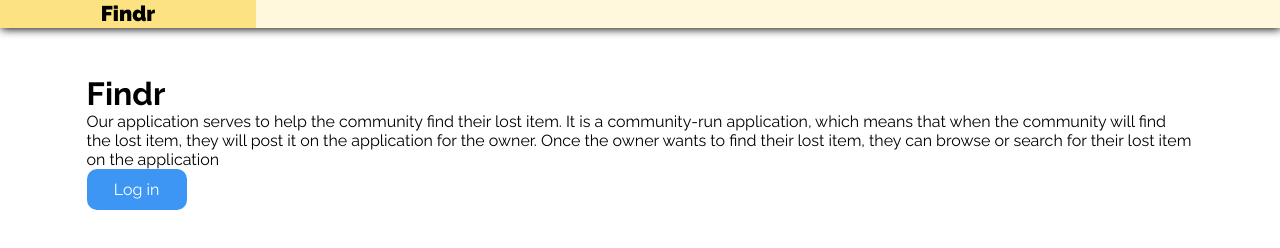
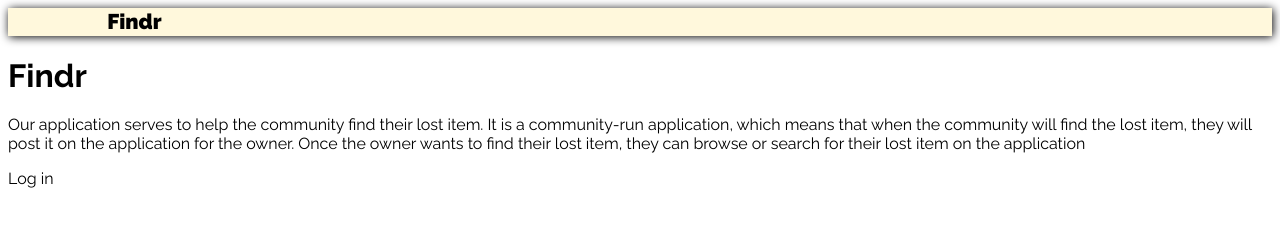
Before and after one commit to EJaySant/1800_202430_BBY03, a plain HTML site: page index.html in a window 1280 px wide. Drawn offline with nearby package versions, Linux system fonts and the light colour scheme; no server answers.

Commit message:
Fixed skeleton.js and adjusted log in pages styling

```diff
--- a/index.html
+++ b/index.html
@@ -17,7 +17,7 @@
     <link type="text/css" rel="stylesheet" href="https://www.gstatic.com/firebasejs/ui/4.8.1/firebase-ui-auth.css" />
     <script src="https://www.gstatic.com/firebasejs/8.10.0/firebase-storage.js"></script>
 
-    <link rel="stylesheet" href="./styles/index.css">
+    <link rel="stylesheet" href="./styles/style.css">
     <link rel="stylesheet" href="./styles/nav.css">
 </head>
 <body>
--- a/scripts/skeleton.js
+++ b/scripts/skeleton.js
@@ -1,6 +1,6 @@
 function loadSkeleton(){
     firebase.auth().onAuthStateChanged(function (user) {
-        if (!user) {
+        if (user) {
             $('#footerPlaceholder').load('./text/footer.html');
         }
     });
--- a/styles/index.css
+++ /dev/null
@@ -1,31 +0,0 @@
-@import url('https://fonts.googleapis.com/css2?family=Raleway:ital,wght@0,100..900;1,100..900&display=swap');
-
-* {
-    margin: 0;
-    padding: 0;
-}
-
-body, html {
-    font-family: "Raleway", Arial, sans-serif;
-}
-
-main {
-    margin: 0 4%;
-}
-
-main a {
-    box-sizing: border-box;
-    color: white;
-    background-color: rgb(62, 150, 244);
-    display: block;
-    text-align: center;
-    width: 100px;
-    height: auto;
-    padding: 1%;
-    border-radius: 10px;
-}
-
-main div {
-    margin: 1% auto;
-    padding: 3%;
-}
--- a/styles/login.css
+++ /dev/null
@@ -1,15 +0,0 @@
-@import url('https://fonts.googleapis.com/css2?family=Raleway:ital,wght@0,100..900;1,100..900&display=swap');
-
-* {
-    margin: 0;
-    padding: 0;
-}
-
-body, html {
-    font-family: "Raleway", Arial, sans-serif;
-}
-
-main h1 {
-    margin: 1% auto;
-    padding: 3%;
-}
```
Also changed, not shown: login.html (+1 -1 lines).
